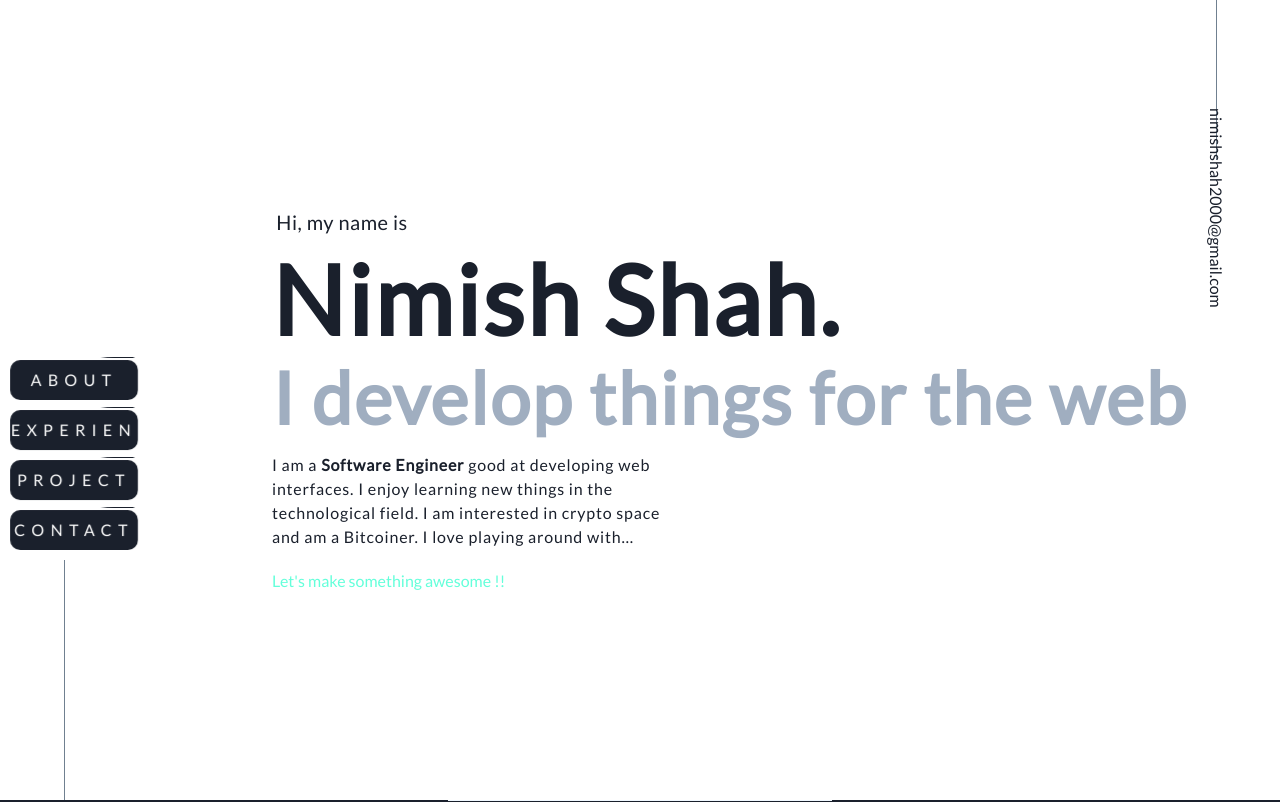
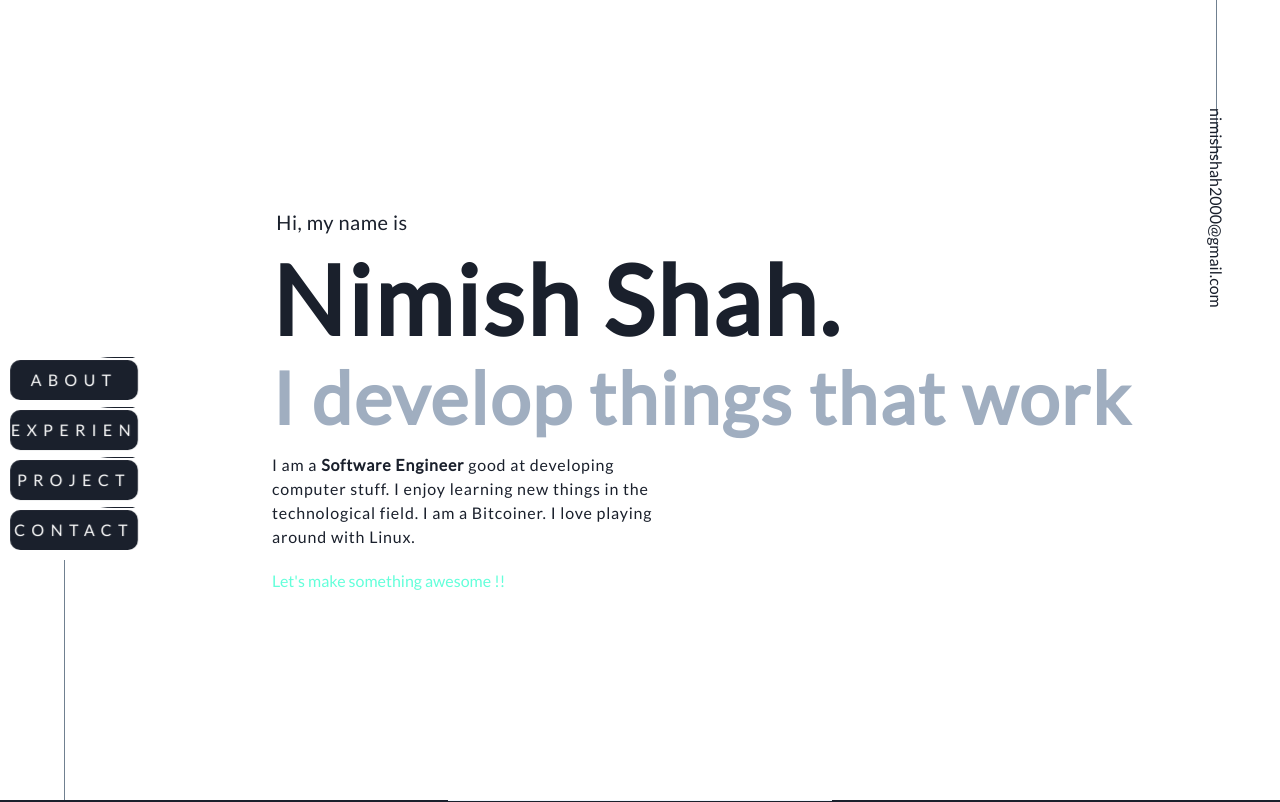
Before and after one commit to sudonims/sudonims, a Next.js app: page / in a window 1280 px wide. Shown: the top 802 px of the page. Built offline with nearby package versions, Linux system fonts and the light colour scheme.

Commit message:
change text

```diff
--- a/components/About.js
+++ b/components/About.js
@@ -40,10 +40,10 @@ export default function About() {
               letterSpacing="wide"
               margin="10px"
             >
-              I am a Full Stack Web Developer located in India. I enjoy creating
-              things for the web. I have a passion for trying out new things
-              that I find interesting. Started Web Development for a college
-              project, I grew interest in it and haven&#39;t looked back since.
+              I am a Software Engineer located in India. I enjoy creating things
+              for computers. I have a passion for trying out new things that I
+              find interesting. Started programming somewhere around 2017 and
+              haven&#39;t looked back since.
             </Text>
             <Text
               fontSize={{ base: 'md', md: 'lg' }}
@@ -59,8 +59,9 @@ export default function About() {
               letterSpacing="wide"
               margin="10px"
             >
-              Apart from programming I like playing Badminton, outdoor
-              activities, Photography, Watching movies n TV shows
+              When I'm not coding you can find me playing Badminton, outdoor
+              activities, photography, watching movies n TV shows or simply
+              orange-pilling someone. &#x20BF;
             </Text>
           </Flex>
           <Flex
--- a/components/Home.js
+++ b/components/Home.js
@@ -35,14 +35,13 @@ export default function Home() {
           as="h2"
           letterSpacing="wide"
         >
-          I develop things for the web
+          I develop things that work
         </Heading>
         <Box margin="20px 0px" width={{ base: '100%', md: '40%', lg: '40%' }}>
           <Text noOfLines={[5, 4, 4]} letterSpacing="wider">
-            I am a <b>Software Engineer</b> good at developing web interfaces. I
-            enjoy learning new things in the technological field. I am
-            interested in crypto space and am a Bitcoiner. I love playing around
-            with Linux.
+            I am a <b>Software Engineer</b> good at developing computer stuff. I
+            enjoy learning new things in the technological field. I am a
+            Bitcoiner. I love playing around with Linux.
           </Text>
         </Box>
         <Text color="#64ffda">
```
